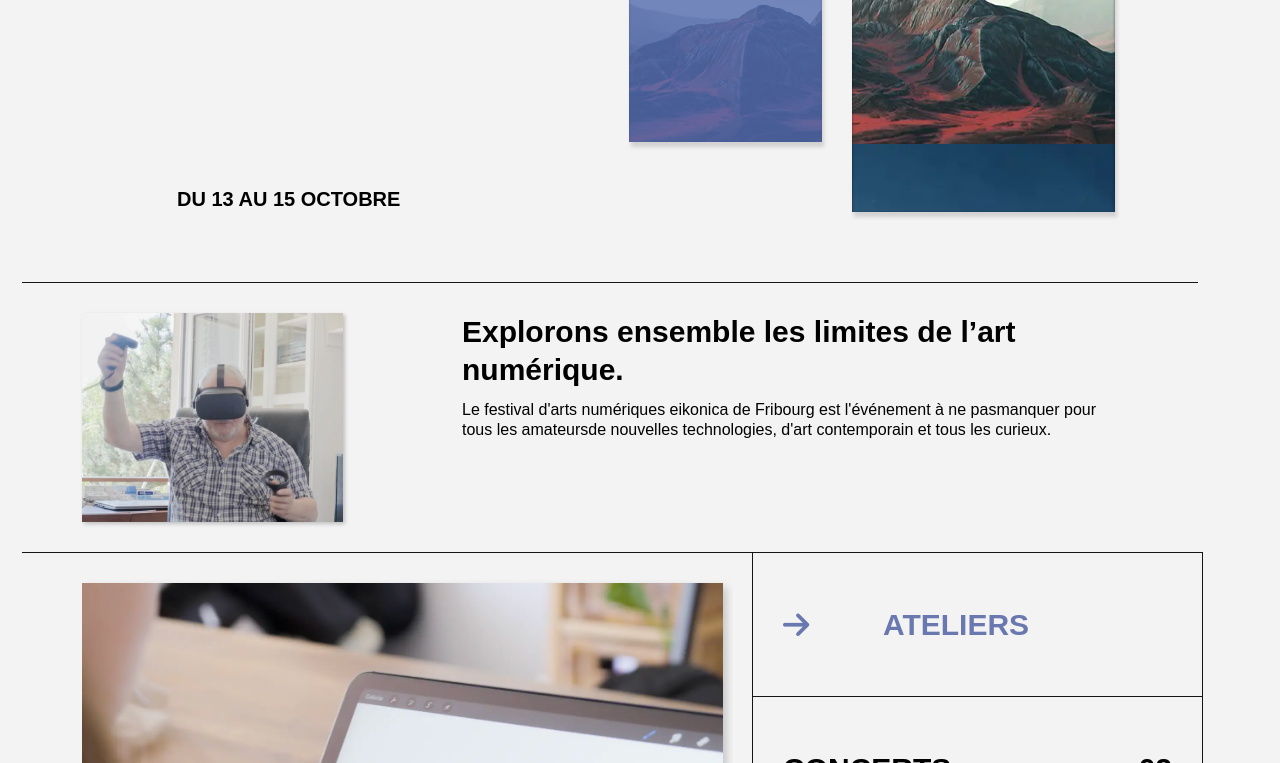
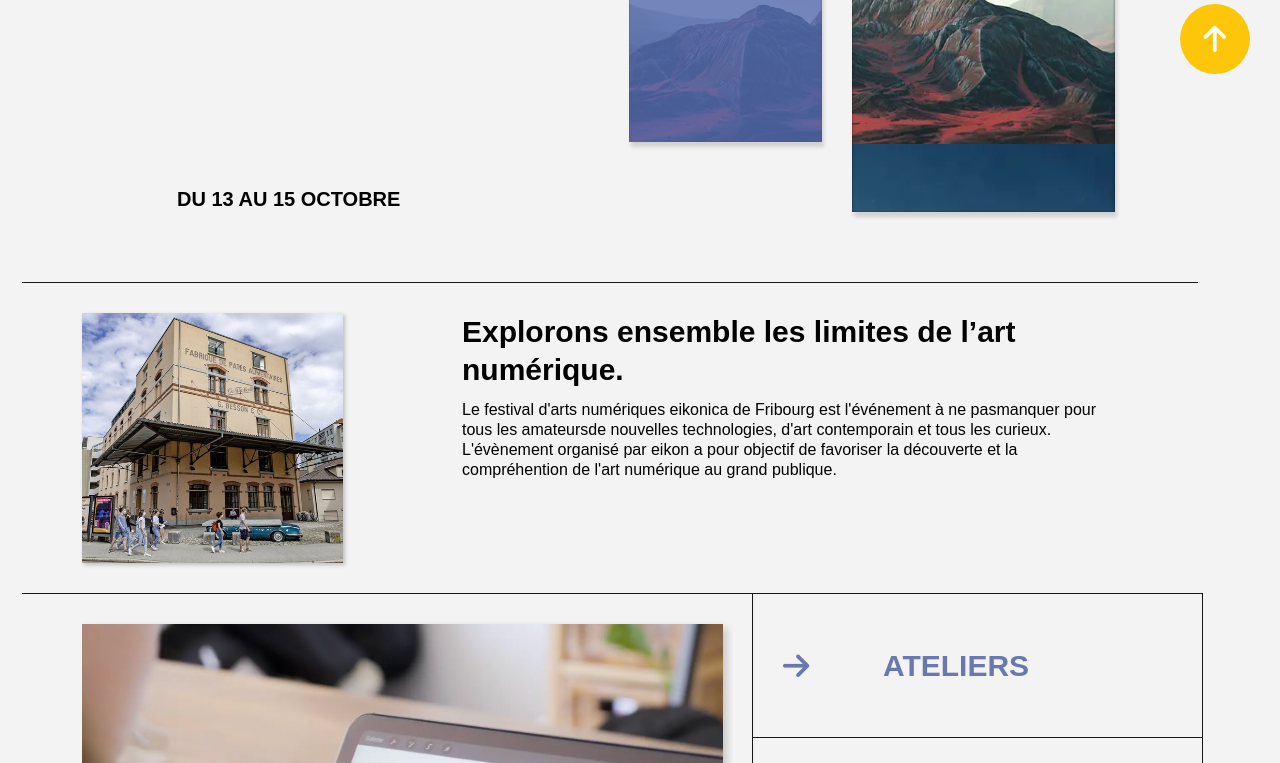
Before and after one commit to DarekV/eikonika, a website built with Parcel: page src/index.html in a window 1280 px wide. Shown: the part 626-1389 px from the top of the page. Built offline with nearby package versions, Linux system fonts and the light colour scheme; a web font is replaced by a local one.

Commit message:
fin button up

```diff
--- a/src/index.html
+++ b/src/index.html
@@ -8,7 +8,7 @@
     <link rel="stylesheet" href="https://use.typekit.net/jjy2vjc.css" />
   </head>
   <body>
-    <header class="header">
+    <header class="header" id="header">
       <div class="container">
         <div class="row">
           <div class="col-3">
@@ -49,6 +49,9 @@
       </div>
     </header>
     <main>
+      <a class="button-up" href="#header">
+        <i class="fa-solid fa-arrow-right button-up-arrow"></i>
+      </a>
       <div class="container banner">
         <div class="row">
           <div class="col-10 offset-1 banner-container">
@@ -81,14 +84,16 @@
             <div class="description-line"></div>
           </div>
           <div class="col-3">
-            <img class="description-img" src="img/slogan.webp" alt="img" />
+            <img class="description-img" src="img/eikon.jpeg" alt="img" />
           </div>
           <div class="col-7 offset-1">
             <h2>Explorons ensemble les limites de l’art numérique.</h2>
             <p class="description-p">
               Le festival d'arts numériques eikonica de Fribourg est l'événement
               à ne pasmanquer pour tous les amateursde nouvelles technologies,
-              d'art contemporain et tous les curieux.
+              d'art contemporain et tous les curieux. L'évènement organisé par
+              eikon a pour objectif de favoriser la découverte et la
+              compréhention de l'art numérique au grand publique.
             </p>
           </div>
         </div>
--- a/src/scss/_layout.scss
+++ b/src/scss/_layout.scss
@@ -1,5 +1,6 @@
 html {
   overflow-x: hidden;
+  scroll-behavior: smooth;
 }
 
 body {
@@ -68,3 +69,24 @@ article {
     transform: translateX(0);
   }
 }
+
+.button-up {
+  width: 70px;
+  height: 70px;
+  display: flex;
+  justify-content: center;
+  align-items: center;
+  border-radius: 50%;
+  background-color: #fdc609;
+  transform: rotate(-90deg);
+  text-decoration: none;
+  position: fixed;
+  right: 30px;
+  bottom: 100px;
+  z-index: 999;
+}
+
+.button-up-arrow {
+  color: white;
+  font-size: 30px;
+}
--- a/src/scss/modules/_description.scss
+++ b/src/scss/modules/_description.scss
@@ -17,6 +17,7 @@
 
 .description-img {
   width: 100%;
-  height: 100%;
+  height: 250px;
   box-shadow: 2px 2px 4px 0 rgba(0, 0, 0, 0.22);
+  object-fit: cover;
 }
```
Also changed, not shown: src/img/eikon.jpeg (added), src/img/slogan.webp (deleted), 1 other file.
